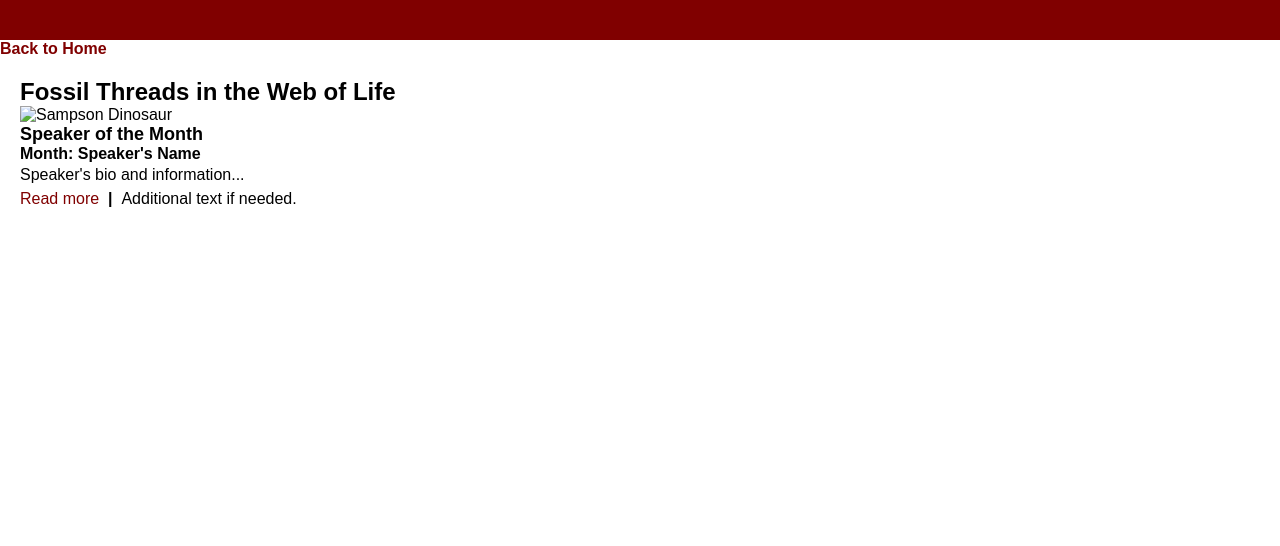
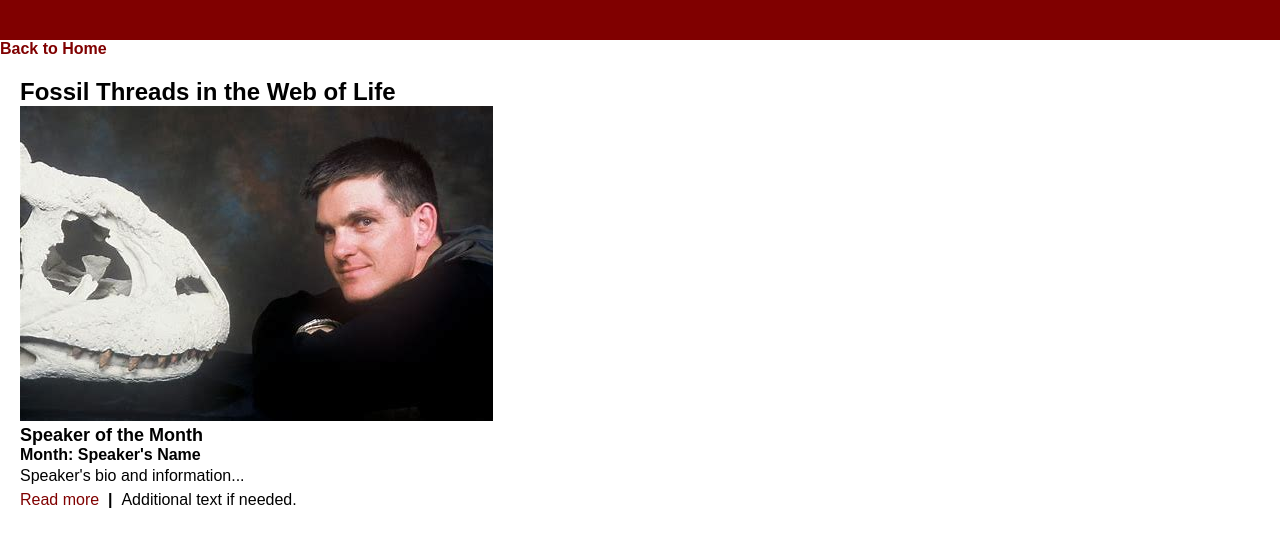
Before and after one commit to jelli272/A08, a plain HTML site: page speakers/sampson.html in a window 1280 px wide. Drawn offline with Linux system fonts and the light colour scheme; files that its build step writes are made by us from their sources.

Commit message:
Update sampson.html

```diff
--- a/speakers/sampson.html
+++ b/speakers/sampson.html
@@ -17,7 +17,7 @@
     <main>
         <section>
             <h1>Fossil Threads in the Web of Life</h1>
-            <img src="/images/sampson_dinosaur.jpg" alt="Sampson Dinosaur">
+            <img src="/images/sampson_dinosaur.jpeg" alt="Sampson Dinosaur">
             <article>
                 <h2>Speaker of the Month</h2>
                 <h3>Month: Speaker's Name<br></h3>
```
